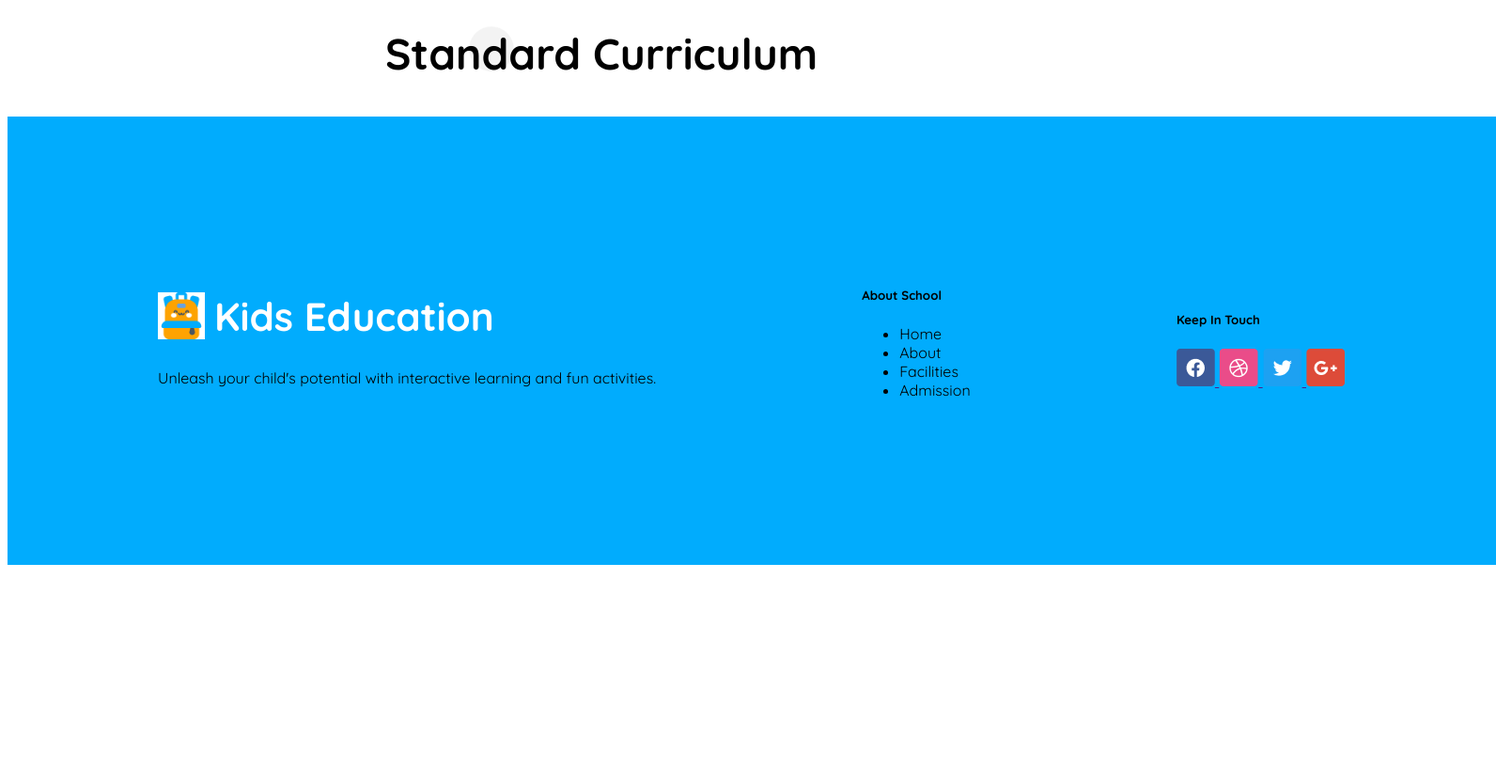
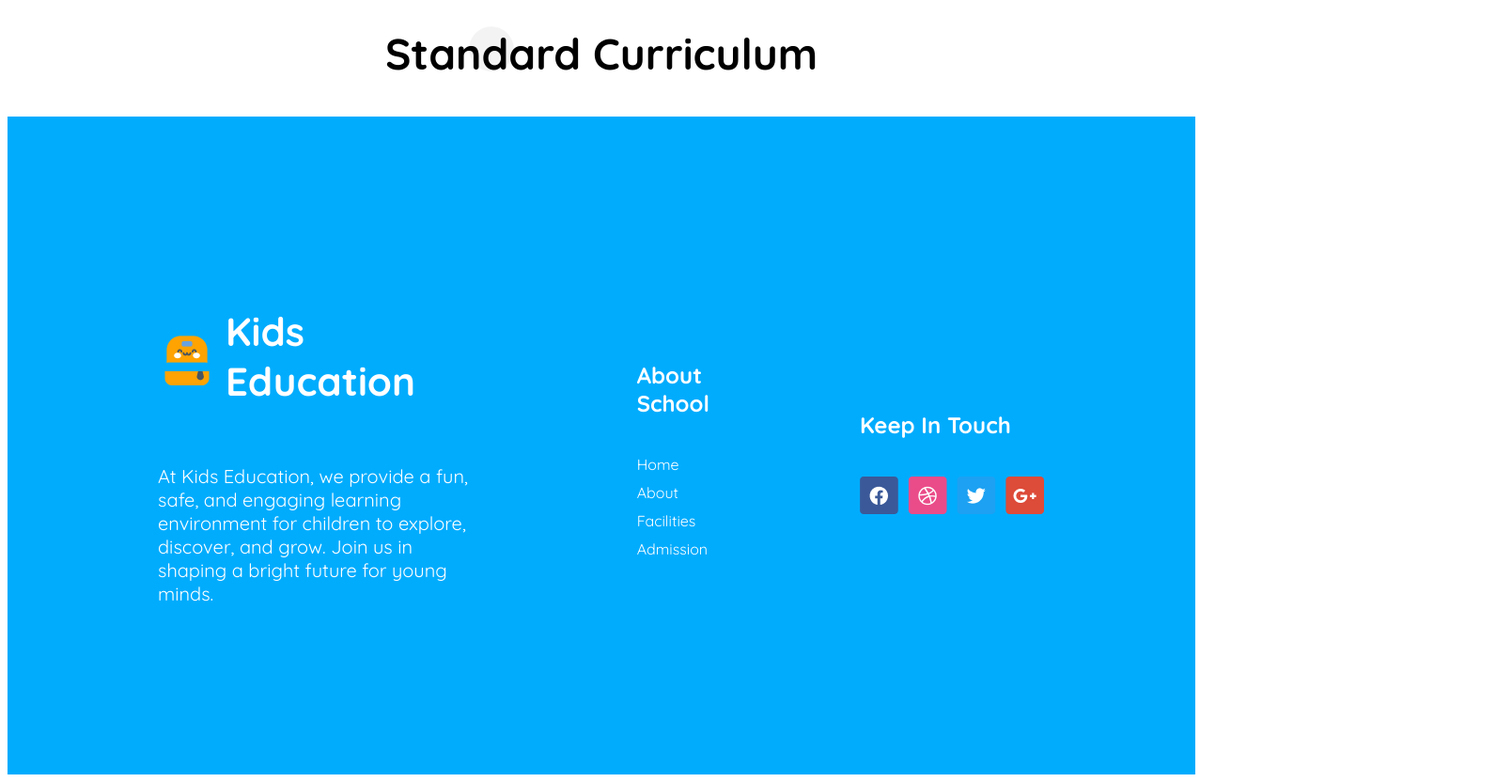
Before and after one commit to NeloyBarua7890/A2-Kids-School, a plain HTML site: page index.html in a window 1280 px wide. Shown: the part 760-1592 px from the top of the page at 94% size, 1592 px wide, since content can reach past the window. Before the commit the page ends 1369 px from the top, so only its background shows below. Drawn offline with Linux system fonts and the light colour scheme.

Commit message:
works on footer section

```diff
--- a/index.html
+++ b/index.html
@@ -52,29 +52,38 @@
         <h2>Standard Curriculum</h2>
       </section>
     </main>
-    <footer class="footer">
-      <div class="footer-description">
-        <div class="footer-logo">
+    <footer class="footer-container display-flex">
+      <div class="footer">
+        <div class="footer-logo display-flex">
           <img src="assets/logo.png" alt="Logo" />
           <h3>Kids Education</h3>
         </div>
         <p>
-          Unleash your child's potential with interactive learning and fun
-          activities.
+          At Kids Education, we provide a fun, safe, and engaging learning
+          environment for children to explore, discover, and grow. Join us in
+          shaping a bright future for young minds.
         </p>
       </div>
       <div class="footer-nav">
         <h5>About School</h5>
-        <ul>
-          <li>Home</li>
-          <li>About</li>
-          <li>Facilities</li>
-          <li>Admission</li>
+        <ul class="footer-nav-links">
+          <li class="footer-nav-item">
+            <a href="" class="footer-nav-link">Home</a>
+          </li>
+          <li class="footer-nav-item">
+            <a href="" class="footer-nav-link">About</a>
+          </li>
+          <li class="footer-nav-item">
+            <a href="" class="footer-nav-link">Facilities</a>
+          </li>
+          <li class="footer-nav-item">
+            <a href="" class="footer-nav-link">Admission</a>
+          </li>
         </ul>
       </div>
       <div class="social-media">
         <h5>Keep In Touch</h5>
-        <div class="social-media-icons">
+        <div class="social-media-icons display-flex">
           <a href="">
             <img src="assets/fb.png" alt="Facebook icon" />
           </a>
--- a/styles/style.css
+++ b/styles/style.css
@@ -43,6 +43,7 @@
 /* Navbar Styles */
 .logo {
   align-items: center;
+  gap: 10px;
 }
 
 .logo h4 {
@@ -93,13 +94,13 @@
 }
 
 .heading {
-  font-size: 56px;
+  font-size: 3.5rem;
   font-weight: 700;
   margin: 24px 0px;
 }
 
 .description {
-  font-size: 20px;
+  font-size: 1.25rem;
   font-weight: 400;
   text-align: left;
   margin: 24px 0px;
@@ -108,45 +109,70 @@
 /* Curriculum Section */
 .curriculum {
   background-image: url(/assets/bg.png);
-  /* width: 100%; */
-  /* height: 500px; */
 }
 
 .curriculum h2 {
   text-align: center;
-  font-size: 46px;
+  font-size: 2.875rem;
   font-weight: 700;
 }
 
 /* Footer Section */
-.footer {
-  width: 100%;
+footer {
   background-color: rgba(1, 172, 253, 1);
+  max-width: 1440px;
+  margin: 0 auto;
   padding: 160px;
-  display: flex;
-  justify-content: space-between;
-  align-items: center;
+  color: rgba(255, 255, 255, 1);
+}
+
+.footer p {
+  font-size: 1.25rem;
+  font-weight: 400;
+  text-align: left;
 }
 
 .footer-logo {
-  display: flex;
-  justify-content: flex-start;
   align-items: center;
-  height: 80px;
+  gap: 10px;
 }
 
 .footer-logo h3 {
-  font-size: 42px;
+  font-size: 2.625rem;
   font-weight: 700;
-  color: rgba(255, 255, 255, 1);
-  margin-left: 10px;
 }
 
-.footer-logo img {
-  background-color: rgba(255, 255, 255, 1);
-  width: 50px;
-  height: auto;
+.footer-container {
+  justify-content: space-evenly;
+  align-items: center;
+  gap: 160px;
 }
-.social-media-icon {
-  display: inline;
+
+.footer-nav h5 {
+  font-size: 1.5rem;
+  font-weight: 700;
 }
+
+.footer-nav-links {
+  list-style-type: none;
+  padding: 0;
+  margin: 0;
+}
+
+.footer-nav-item {
+  margin-bottom: 10px;
+}
+
+.footer-nav-link {
+  text-decoration: none;
+  color: rgba(255, 255, 255, 1);
+}
+
+.social-media h5 {
+  font-size: 1.5rem;
+  font-weight: 700;
+}
+
+.social-media-icons {
+  gap: 10px;
+}
```
